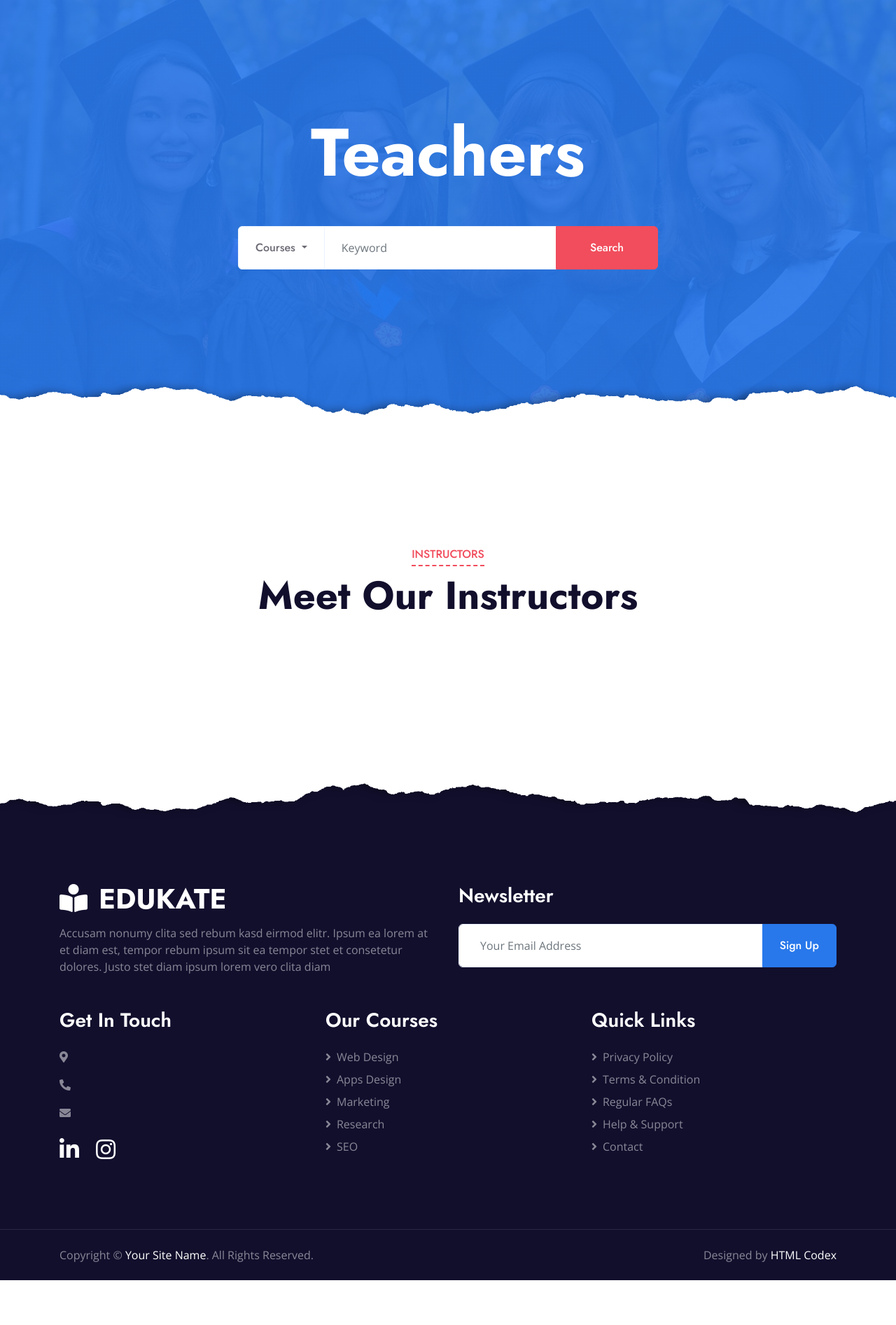
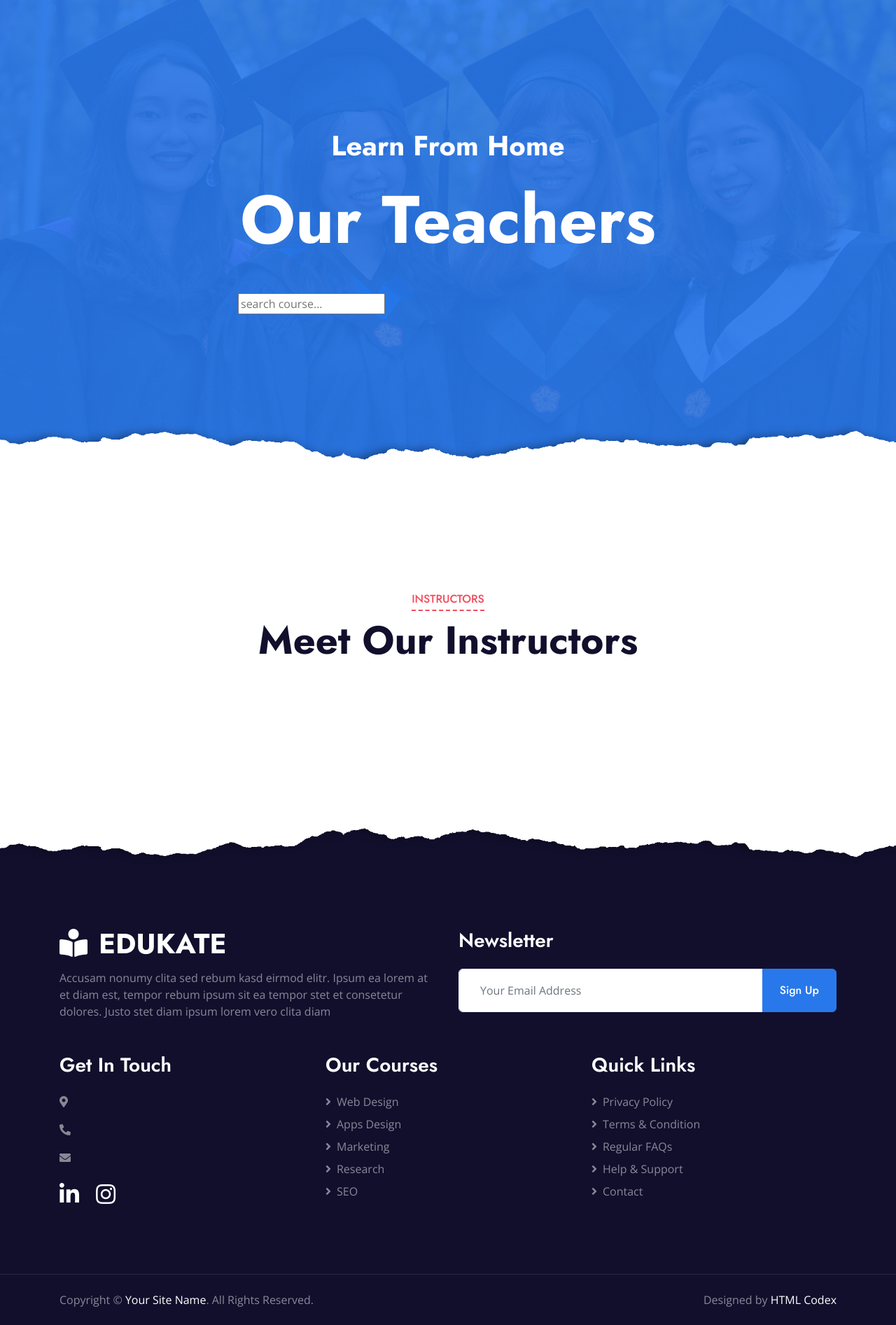
Before and after one commit to alireza2276/EDuKate, a Django app: page /courses/teachers/ in a window 1280 px wide. Shown: the part 127-2020 px from the top of the page at 70% size. Before the commit the page ends 1956 px from the top, so only its background shows below. Run offline with Django 4.2, Linux system fonts and the light colour scheme; data that the repository does not hold is empty; some libraries are stand-ins or nearby versions.

Commit message:
add search

```diff
--- a/courses/templates/courses/teacher-list.html
+++ b/courses/templates/courses/teacher-list.html
@@ -1,29 +1,8 @@
 {% load static %}
 {% include 'navbar.html' %}
-<div class="jumbotron jumbotron-fluid position-relative overlay-bottom" style="margin-bottom: 90px;">
-    <div class="container text-center my-5 py-5">
-        <h1 class="text-white display-1 mb-5">Teachers</h1>
-        <div class="mx-auto mb-5" style="width: 100%; max-width: 600px;">
-            <div class="input-group">
-                <div class="input-group-prepend">
-                    <button class="btn btn-outline-light bg-white text-body px-4 dropdown-toggle" type="button"
-                            data-toggle="dropdown"
-                            aria-haspopup="true" aria-expanded="false">Courses
-                    </button>
-                    <div class="dropdown-menu">
-                        <a class="dropdown-item" href="#">Courses 1</a>
-                        <a class="dropdown-item" href="#">Courses 2</a>
-                        <a class="dropdown-item" href="#">Courses 3</a>
-                    </div>
-                </div>
-                <input type="text" class="form-control border-light" style="padding: 30px 25px;" placeholder="Keyword">
-                <div class="input-group-append">
-                    <button class="btn btn-secondary px-4 px-lg-5">Search</button>
-                </div>
-            </div>
-        </div>
-    </div>
-</div>
+
+{% include 'header.html' with header_name='Our Teachers' %}
+
 {% block content %}
 
 
--- a/courses/urls.py
+++ b/courses/urls.py
@@ -7,5 +7,6 @@ urlpatterns = [
     path('category/<int:pk>/', views.category, name='category'),
     path('teachers/', views.TeacherListView.as_view(), name='teachers_list'),
     path('comment/<int:course_id>/', views.CommentCreateView.as_view(), name='create_comment'),
+    path('search/', views.search, name="search_courses"),
 
 ]
--- a/courses/views.py
+++ b/courses/views.py
@@ -59,3 +59,9 @@ class CommentCreateView(CreateView, LoginRequiredMixin):
         obj.course = course
 
         return super().form_valid(form)
+
+
+def search(request):
+    q = request.GET.get('q')
+    courses = Course.objects.filter(title__icontains=q)
+    return render(request, 'courses/courses-list.html', {'courses': courses})
--- a/templates/header.html
+++ b/templates/header.html
@@ -2,24 +2,13 @@
 <div class="jumbotron jumbotron-fluid position-relative overlay-bottom" style="margin-bottom: 90px;">
     <div class="container text-center my-5 py-5">
         <h1 class="text-white mt-4 mb-4">Learn From Home</h1>
-        <h1 class="text-white display-1 mb-5">Education Courses</h1>
+        <h1 class="text-white display-1 mb-5">{{ header_name }}</h1>
         <div class="mx-auto mb-5" style="width: 100%; max-width: 600px;">
             <div class="input-group">
-                <div class="input-group-prepend">
-                    <button class="btn btn-outline-light bg-white text-body px-4 dropdown-toggle" type="button"
-                            data-toggle="dropdown"
-                            aria-haspopup="true" aria-expanded="false">Courses
-                    </button>
-                    <div class="dropdown-menu">
-                        <a class="dropdown-item" href="#">Courses 1</a>
-                        <a class="dropdown-item" href="#">Courses 2</a>
-                        <a class="dropdown-item" href="#">Courses 3</a>
-                    </div>
-                </div>
-                <input type="text" class="form-control border-light" style="padding: 30px 25px;" placeholder="Keyword">
-                <div class="input-group-append">
-                    <button class="btn btn-secondary px-4 px-lg-5">Search</button>
-                </div>
+                <form id="search_form"  method="GET" action="{% url 'search_courses' %}">
+                    <input type="text" name="q" class="searchText" placeholder="search course..."
+                           autocomplete="on">
+                </form>
             </div>
         </div>
     </div>
```
Also changed, not shown: courses/templates/courses/courses-detail.html (+1 -24 lines), courses/templates/courses/courses-list.html (+1 -24 lines), pages/templates/pages/home.html (+6 -1 lines).
